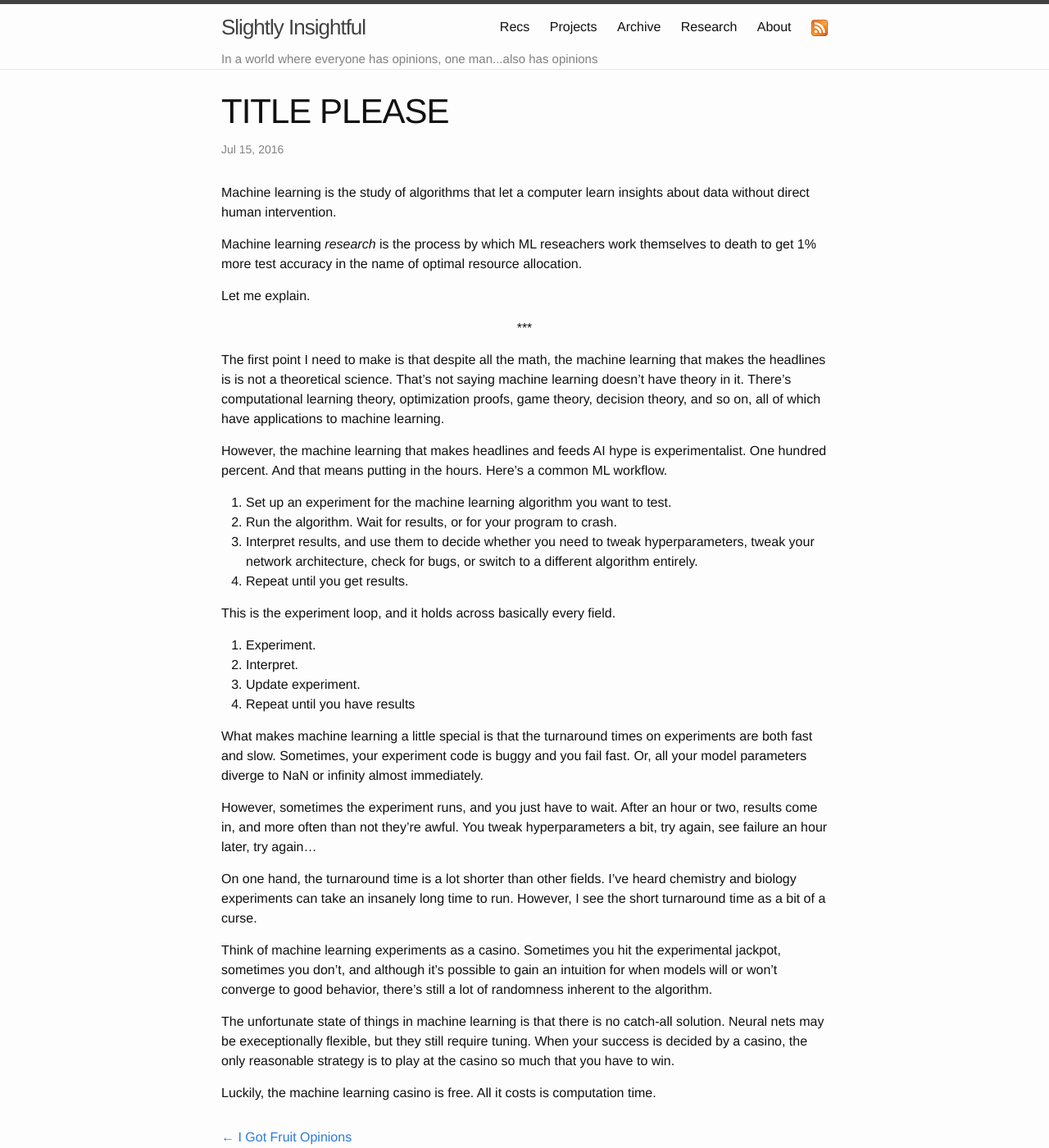
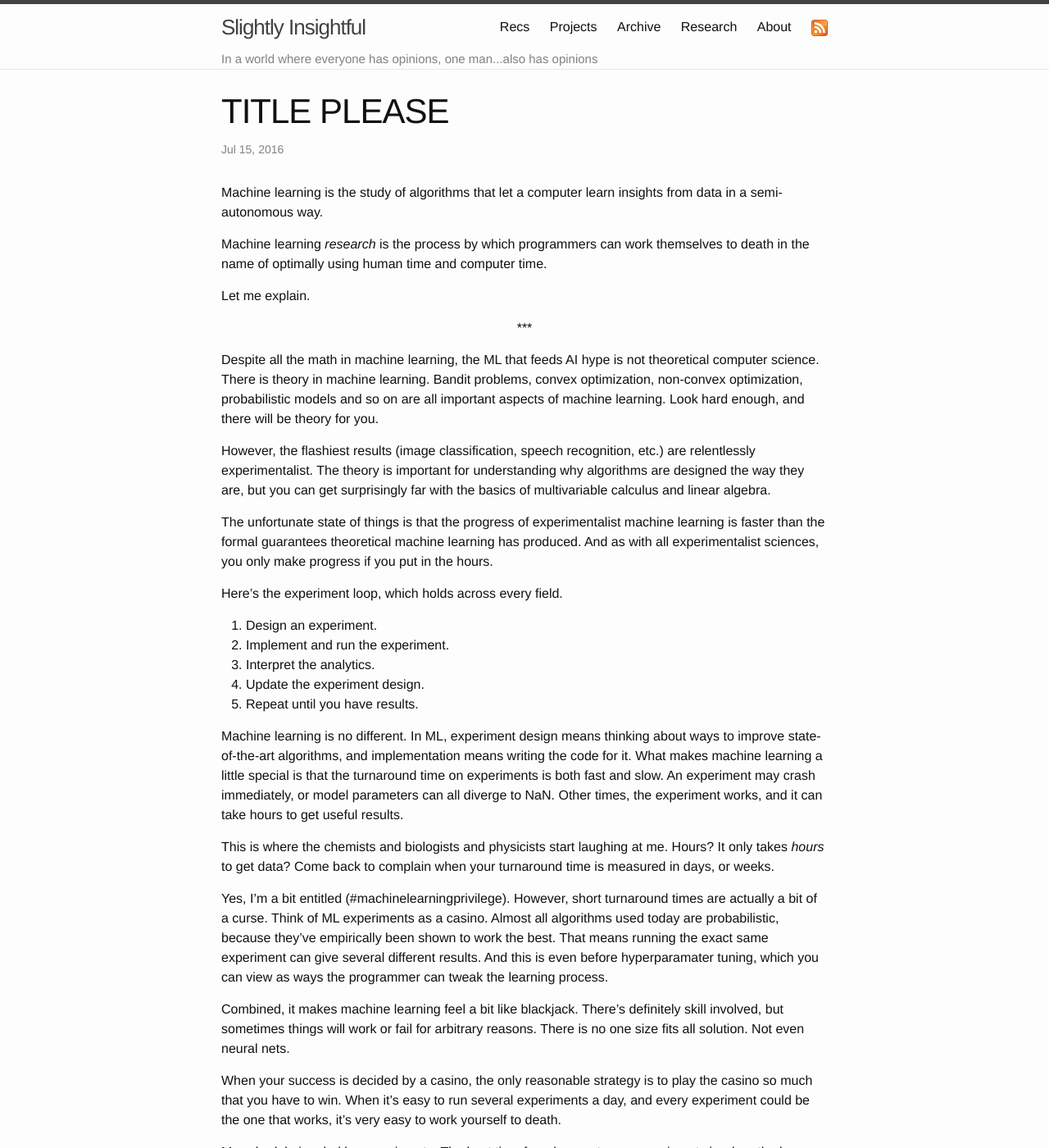
Before and after one commit to alexirpan/alexirpan.github.io, a Jekyll site: the page built from _posts/2016-07-14-ml-sleep.markdown, in a window 1280 px wide and 1400 px high. Shown: the whole window at 82% size. Built offline with Jekyll 4.4.1, drawn with Linux system fonts in a browser that asks for light colours; some of the changed text lies outside the part shown.

Commit message:
Kinda don't like this now

```diff
--- a/_posts/2016-07-14-ml-sleep.markdown
+++ b/_posts/2016-07-14-ml-sleep.markdown
@@ -5,67 +5,82 @@ date:   2016-07-15 00:55:00 -0700
 ---
 
 Machine learning is the study of algorithms that let a computer
-learn insights about data without direct human intervention.
+learn insights from data in a semi-autonomous way.
 
-Machine learning *research* is the process by which ML reseachers
-work themselves to death to get 1% more test accuracy in the name of
-optimal resource allocation.
+Machine learning *research* is the process by which programmers
+can work themselves to death in the name of optimally using human time
+and computer time.
 
 Let me explain.
 
 \*\*\*
 {: .centered }
 
-The first point I need to make is that despite all the math, the
-machine learning that makes the headlines is is not a theoretical science.
-That's not saying machine learning doesn't have theory in it. There's
-computational learning theory, optimization proofs, game theory,
-decision theory, and so on, all of which have applications to machine
-learning.
+Despite all the math in machine learning, the ML that feeds AI hype is
+not theoretical computer science. There is theory in machine learning.
+Bandit problems, convex optimization, non-convex optimization,
+probabilistic models and so on are all important aspects of machine learning.
+Look hard enough, and there will be theory for you.
 
-However, the machine learning that makes headlines and feeds AI hype
-is experimentalist. One hundred percent. And that means putting in
-the hours. Here's a common ML workflow.
+However, the flashiest results (image classification, speech recognition, etc.)
+are relentlessly experimentalist. The theory is important for understanding
+why algorithms are designed the way they are, but you can get surprisingly far
+with the basics of multivariable calculus and linear algebra.
 
-1. Set up an experiment for the machine learning algorithm you want
-to test.
-2. Run the algorithm. Wait for results, or for your program to crash.
-3. Interpret results, and use them to decide whether you need to
-tweak hyperparameters, tweak your network architecture, check for bugs,
-or switch to a different algorithm entirely.
-4. Repeat until you get results.
+The unfortunate state of things is that the progress of experimentalist
+machine learning is faster than the formal guarantees theoretical machine
+learning has produced. And as with all experimentalist sciences, you only
+make progress if you put in the hours.
 
-This is the experiment loop, and it holds across basically every
-field.
+Here's the experiment loop, which holds across every field.
 
-1. Experiment.
-2. Interpret.
-3. Update experiment.
-4. Repeat until you have results
+1. Design an experiment.
+2. Implement and run the experiment.
+3. Interpret the analytics.
+4. Update the experiment design.
+5. Repeat until you have results.
 
+Machine learning is no different. In ML, experiment design means thinking
+about ways to improve state-of-the-art algorithms, and implementation means
+writing the code for it.
 What makes machine learning a little special is that the turnaround
-times on experiments are both fast and slow. Sometimes, your experiment
-code is buggy and you fail fast. Or, all your model parameters diverge to
-NaN or infinity almost immediately.
+time on experiments is both fast and slow. An experiment may crash immediately,
+or model parameters can all diverge to NaN. Other times, the experiment
+works, and it can take hours to get useful results.
 
-However, sometimes the experiment runs, and you just have to wait. After
-an hour or two, results come in, and more often than not they're awful.
-You tweak hyperparameters a bit, try again, see failure an hour later,
-try again...
+This is where the chemists and biologists and physicists start laughing
+at me. Hours? It only takes *hours* to get data? Come back to complain when
+your turnaround time is measured in days, or weeks.
 
-On one hand, the turnaround time is a lot shorter than other fields. I've
-heard chemistry and biology experiments can take an insanely long time
-to run. However, I see the short turnaround time as a bit of a curse.
+Yes, I'm a bit entitled (#machinelearningprivilege).
+However, short turnaround times are actually a bit of a curse.
+Think of ML experiments as a casino. Almost all algorithms used today
+are probabilistic, because they've empirically been shown to work the best.
+That means running the exact same experiment can give several different
+results. And this is even before hyperparamater tuning, which you can view
+as ways the programmer can tweak the learning process.
 
-Think of machine learning experiments as a casino. Sometimes you hit the
-experimental jackpot, sometimes you don't, and although it's possible
-to gain an intuition for when models will or won't converge to good
-behavior, there's still a lot of randomness inherent to the algorithm.
+Combined, it makes machine learning feel a bit like blackjack. There's
+definitely skill involved, but sometimes things will work or fail for
+arbitrary reasons. There is no one size fits all solution. Not even
+neural nets.
 
-The unfortunate state of things in machine learning is that there is no
-catch-all solution. Neural nets may be execeptionally flexible, but they still
-require tuning. When your success is decided by a casino, the only
-reasonable strategy is to play at the casino so much that you have to win.
+When your success is decided by a casino, the only
+reasonable strategy is to play the casino so much that you have to win.
+When it's easy to run several experiments a day, and every experiment could
+be the one that works, it's very easy to work yourself to death.
 
-Luckily, the machine learning casino is free. All it costs is computation
-time.
+My schedule is ruled by experiments. The best time for a human to run
+experiments is when the human needs to go on a break. Going out for lunch?
+Start an experiment, see how it's doing in an hour.
+Heading out for the day? Run an experiment overnight, check the results
+tmorrow morning. Don't want to work over the weekend? Well, your computer
+won't mind. Have an experiment you want to run? Of course, you don't
+*have* to run an experiment. I'm just saying, if you have a long term experiment,
+and don't get the code working by tonight, you'll have to wait an extra
+two days to get results because you decided to finish it after the weekend...
+
+I've lost track of how many times I've worked way longer than planned
+because I couldn't get my code working. How many times I've spent Friday
+nights praying my code would stop crashing, because I needed the weekend
+computation time.
```
